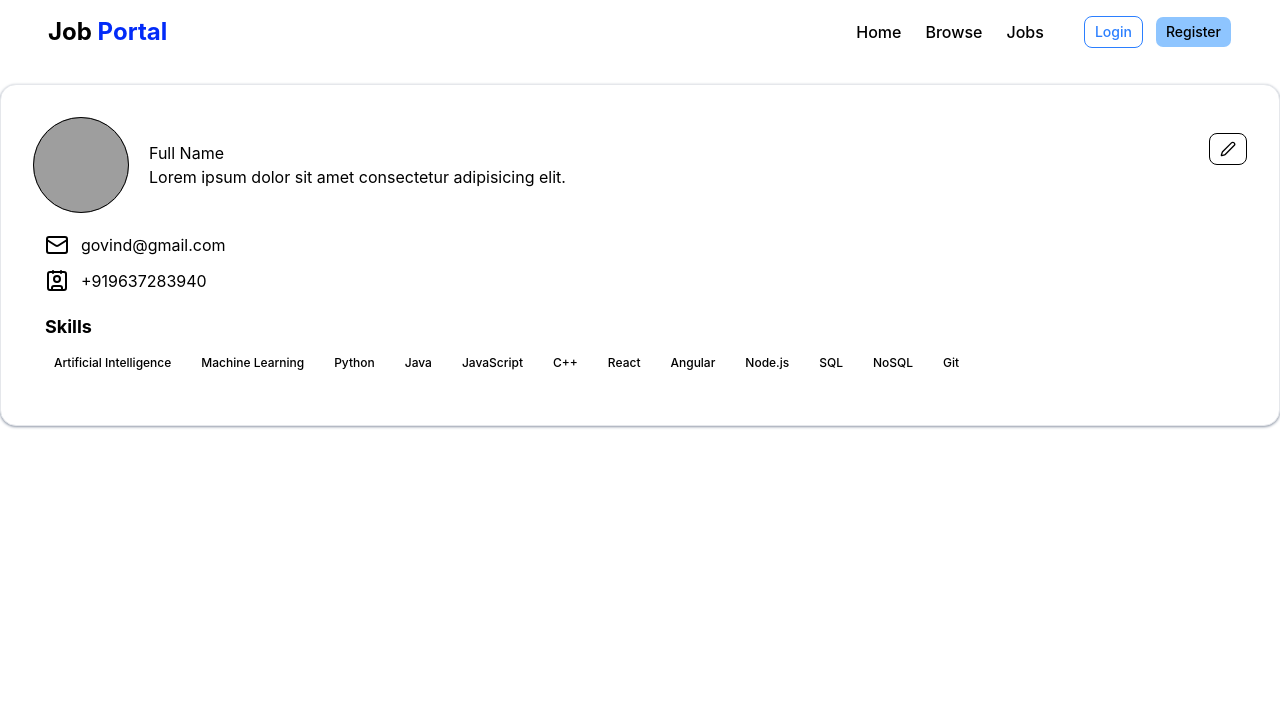
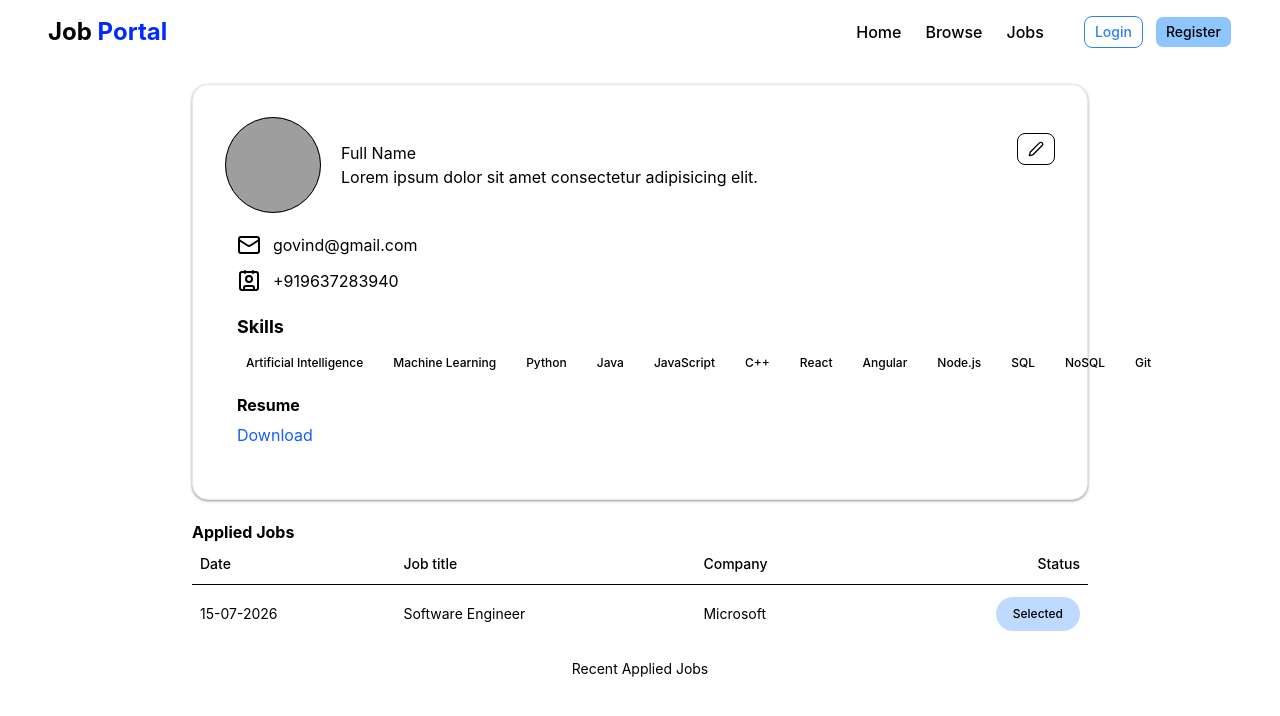
Before and after one commit to TanuTanu511/sunfireSensei, a React (Vite) app in the folder frontend/: page /Profile in a window 1280 px wide. Shown: the top 716 px of the page. Built offline with nearby package versions, Linux system fonts and the light colour scheme; grey boxes are pictures that could not be loaded.

Commit message:
Decription page

```diff
--- a/frontend/src/App.jsx
+++ b/frontend/src/App.jsx
@@ -6,6 +6,7 @@ import Home from "./components/components_lite/Home";
 import Jobs from "./components/components_lite/Jobs";
 import Browse from "./components/components_lite/Browse";
 import Profile from "./components/components_lite/Profile";
+import Description from "./components/components_lite/Description";
 
 const appRouter = createBrowserRouter([
   {
@@ -29,6 +30,10 @@ const appRouter = createBrowserRouter([
     element: <Jobs/>
   },
   {
+    path:"/Description/:id",
+    element:<Description/>
+  },
+  {
     path:"/Browse",
     element:<Browse/>
   },
--- /dev/null
+++ b/frontend/src/components/components_lite/AppliedJobs.jsx
@@ -0,0 +1,43 @@
+import React from "react";
+import {
+  Table,
+  TableBody,
+  TableCaption,
+  TableCell,
+  TableHead,
+  TableHeader,
+  TableRow,
+} from "../ui/table";
+import { Badge } from "../ui/badge";
+
+const AppliedJobs = () => {
+  return (
+    <div>
+      <Table>
+        <TableCaption>Recent Applied Jobs</TableCaption>
+        <TableHeader>
+          <TableRow>
+            <TableHead>Date</TableHead>
+            <TableHead>Job title</TableHead>
+            <TableHead>Company</TableHead>
+            <TableHead className={"text-right"}>Status</TableHead>
+          </TableRow>
+        </TableHeader>
+        <TableBody>
+          {[1].map((item, index) => (
+            <TableRow key={index}>
+              <TableCell>15-07-2026</TableCell>
+              <TableCell>Software Engineer</TableCell>
+              <TableCell>Microsoft</TableCell>
+              <TableHead className={"text-right"}>
+                <Badge className="bg-blue-200 p-4 my-3">Selected</Badge>
+              </TableHead>
+            </TableRow>
+          ))}
+        </TableBody>
+      </Table>
+    </div>
+  );
+};
+
+export default AppliedJobs;
--- /dev/null
+++ b/frontend/src/components/components_lite/Description.jsx
@@ -0,0 +1,100 @@
+import React from "react";
+import { Badge } from "../ui/badge";
+import { Button } from "../ui/button";
+
+const Description = () => {
+  const isApplied = false;
+  return (
+    <div>
+      <div className="max-w-7xl mx-auto my-10">
+        <div className="flex items-center justify-between">
+          <div>
+            <h1 className="text-lg font-bold">Title</h1>
+            <div className="mt-4">
+              <Badge
+                className={"text-[#5688c7] font-bold border border-gray-200"}
+              >
+                10 Position
+              </Badge>
+              <Badge
+                className={
+                  "text-[#ef8275] font-bold border border-gray-200 ml-2"
+                }
+              >
+                20 LPA
+              </Badge>
+              <Badge
+                className={
+                  "text-[#7851a9] font-bold border border-gray-200 ml-2"
+                }
+              >
+                Remote
+              </Badge>
+              <Badge
+                className={
+                  "text-[#022bf8] font-bold border border-gray-200 ml-2"
+                }
+              >
+                Full Time
+              </Badge>
+            </div>
+          </div>
+          <div>
+            <Button
+              className={`rounded-lg ${isApplied ? "bg-black text-white" : "bg-[#7851a9] text-white hover:bg-[#542390]"}`}
+            >
+              {isApplied ? "Already Applied" : "Apply"}
+            </Button>
+          </div>
+        </div>
+
+        <div>
+          <h1 className="border-b-2 border-b-gray-400 font-medium py-4">
+            Job Description
+          </h1>
+
+          <div className="my-4">
+            <h1 className="font-bold my-2">
+              Role:
+              <span className="pl-4 font-normal text-gray-800">
+                Software Engineer
+              </span>
+            </h1>
+            <h1 className="font-bold my-2">
+              Location:
+              <span className="pl-4 font-normal text-gray-800">
+                Remote
+              </span>
+            </h1>
+            <h1 className="font-bold my-2">
+              Salary:
+              <span className="pl-4 font-normal text-gray-800">
+                $50,000 - $80, 000
+              </span>
+            </h1>
+            <h1 className="font-bold my-2">
+              Experience:
+              <span className="pl-4 font-normal text-gray-800">
+                3 years
+              </span>
+            </h1>
+            <h1 className="font-bold my-2">
+              Job Type:
+              <span className="pl-4 font-normal text-gray-800">
+                Full Time
+              </span>
+            </h1>
+            <h1 className="font-bold my-2">
+              Total Applicants:
+              <span className="pl-4 font-normal text-gray-800">
+                12
+              </span>
+            </h1>
+          </div>
+        </div>
+      </div>
+    </div>
+  );
+};
+
+export default Description;
--- a/frontend/src/components/components_lite/Job.jsx
+++ b/frontend/src/components/components_lite/Job.jsx
@@ -4,8 +4,12 @@ import { Bookmark } from "lucide-react";
 import { Avatar, AvatarImage } from "../ui/avatar";
 import sunfireLogo from "../assets/sunfire.jpg";
 import { Badge } from "../ui/badge";
+import { useNavigate } from "react-router-dom";
 
 const Job = () => {
+
+  const navigate = useNavigate();
+  const jobId = "1234"
   return (
     <div className="p-5 mt-10 rounded-md shadow-xl bg-white border border-gray-300 cursor-pointer hover:shadow-2xl hover:shadow-blue-200 hover:p-3">
       <div className="flex items-center justify-between mb-5">
@@ -57,7 +61,7 @@ const Job = () => {
         </div>
       </div>
       <div className="flex items-center gap-3 mt-5">
-        <Button variant="outline" className="rounded-sm">Details</Button>
+        <Button onClick={() => navigate(`/description/${jobId}`)} variant="outline" className="rounded-sm">Details</Button>
         <Button variant="outline" className="rounded-sm bg-[#5688c7] text-white">Save For Later</Button>
       </div>
     </div>
--- a/frontend/src/components/components_lite/Profile.jsx
+++ b/frontend/src/components/components_lite/Profile.jsx
@@ -4,6 +4,7 @@ import { Avatar, AvatarImage } from "../ui/avatar";
 import { Contact, Mail, Pen } from "lucide-react";
 import { Button } from "../ui/button";
 import { Badge } from "../ui/badge";
+import AppliedJobs from "./AppliedJobs";
 
 const skills = [
   "Artificial Intelligence",
@@ -21,10 +22,12 @@ const skills = [
 ];
 
 const Profile = () => {
+  const isResume = true;
+
   return (
     <div>
       <Navbar />
-      <div className="max-w-7xl mx-auto bg-white border border-gray-200 rounded-2xl my-5 p-8 shadow shadow-gray-400 hover:shadow-amber-300">
+      <div className="max-w-4xl mx-auto bg-white border border-gray-200 rounded-2xl my-5 p-8 shadow shadow-gray-400 hover:shadow-blue-400">
         <div className="flex justify-between">
           <div className="flex items-center gap-5">
             <Avatar className="cursor-pointer h-24 w-24">
@@ -63,6 +66,30 @@ const Profile = () => {
             </div>
           </div>
         </div>
+
+        <div className="my-5 mx-3">
+          <div className="grid w-full max-w-sm items-center gap-1.5">
+            <label className="text-md font-bold">Resume</label>
+            <div>
+              {isResume ? (
+                <a
+                  target="_blank"
+                  href="https://github.com/"
+                  className="text-blue-600 cursor-pointer hover:underline"
+                >
+                  Download
+                </a>
+              ) : (
+                <span>No Resume Found</span>
+              )}
+            </div>
+          </div>
+        </div>
+      </div>
+      <div className="max-w-4xl mx-auto bg-white rounded-2xl">
+        <h1 className="text-md font-bold">Applied Jobs</h1>
+        {/* add application table */}
+        <AppliedJobs />
       </div>
     </div>
   );
--- /dev/null
+++ b/frontend/src/components/ui/table.jsx
@@ -0,0 +1,121 @@
+import * as React from "react"
+
+import { cn } from "@/lib/utils"
+
+function Table({
+  className,
+  ...props
+}) {
+  return (
+    <div data-slot="table-container" className="relative w-full overflow-x-auto">
+      <table
+        data-slot="table"
+        className={cn("w-full caption-bottom text-sm", className)}
+        {...props} />
+    </div>
+  );
+}
+
+function TableHeader({
+  className,
+  ...props
+}) {
+  return (
+    <thead
+      data-slot="table-header"
+      className={cn("[&_tr]:border-b", className)}
+      {...props} />
+  );
+}
+
+function TableBody({
+  className,
+  ...props
+}) {
+  return (
+    <tbody
+      data-slot="table-body"
+      className={cn("[&_tr:last-child]:border-0", className)}
+      {...props} />
+  );
+}
+
+function TableFooter({
+  className,
+  ...props
+}) {
+  return (
+    <tfoot
+      data-slot="table-footer"
+      className={cn("border-t bg-muted/50 font-medium [&>tr]:last:border-b-0", className)}
+      {...props} />
+  );
+}
+
+function TableRow({
+  className,
+  ...props
+}) {
+  return (
+    <tr
+      data-slot="table-row"
+      className={cn(
+        "border-b transition-colors hover:bg-muted/50 has-aria-expanded:bg-muted/50 data-[state=selected]:bg-muted",
+        className
+      )}
+      {...props} />
+  );
+}
+
+function TableHead({
+  className,
+  ...props
+}) {
+  return (
+    <th
+      data-slot="table-head"
+      className={cn(
+        "h-10 px-2 text-left align-middle font-medium whitespace-nowrap text-foreground [&:has([role=checkbox])]:pr-0",
+        className
+      )}
+      {...props} />
+  );
+}
+
+function TableCell({
+  className,
+  ...props
+}) {
+  return (
+    <td
+      data-slot="table-cell"
+      className={cn(
+        "p-2 align-middle whitespace-nowrap [&:has([role=checkbox])]:pr-0",
+        className
+      )}
+      {...props} />
+  );
+}
+
+function TableCaption({
+  className,
+  ...props
+}) {
+  return (
+    <caption
+      data-slot="table-caption"
+      className={cn("mt-4 text-sm text-muted-foreground", className)}
+      {...props} />
+  );
+}
+
+export {
+  Table,
+  TableHeader,
+  TableBody,
+  TableFooter,
+  TableHead,
+  TableRow,
+  TableCell,
+  TableCaption,
+}
```
